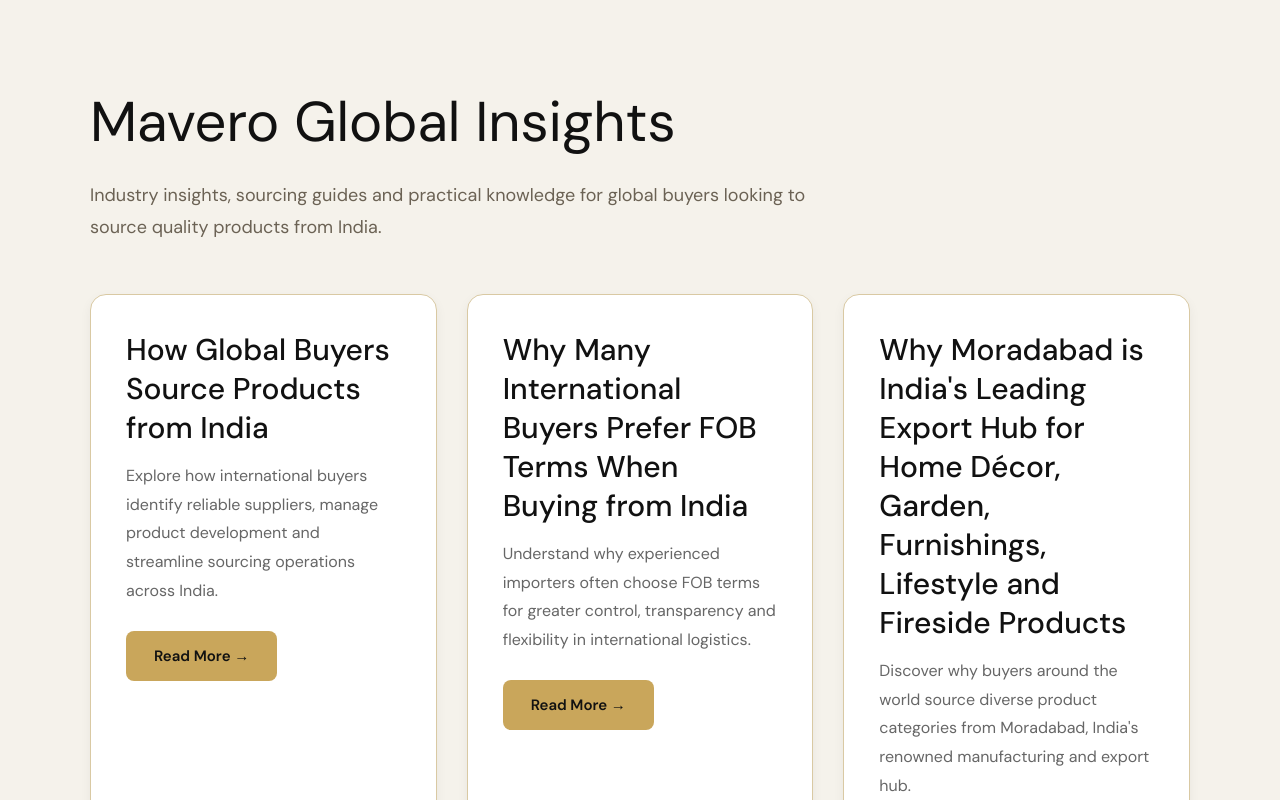
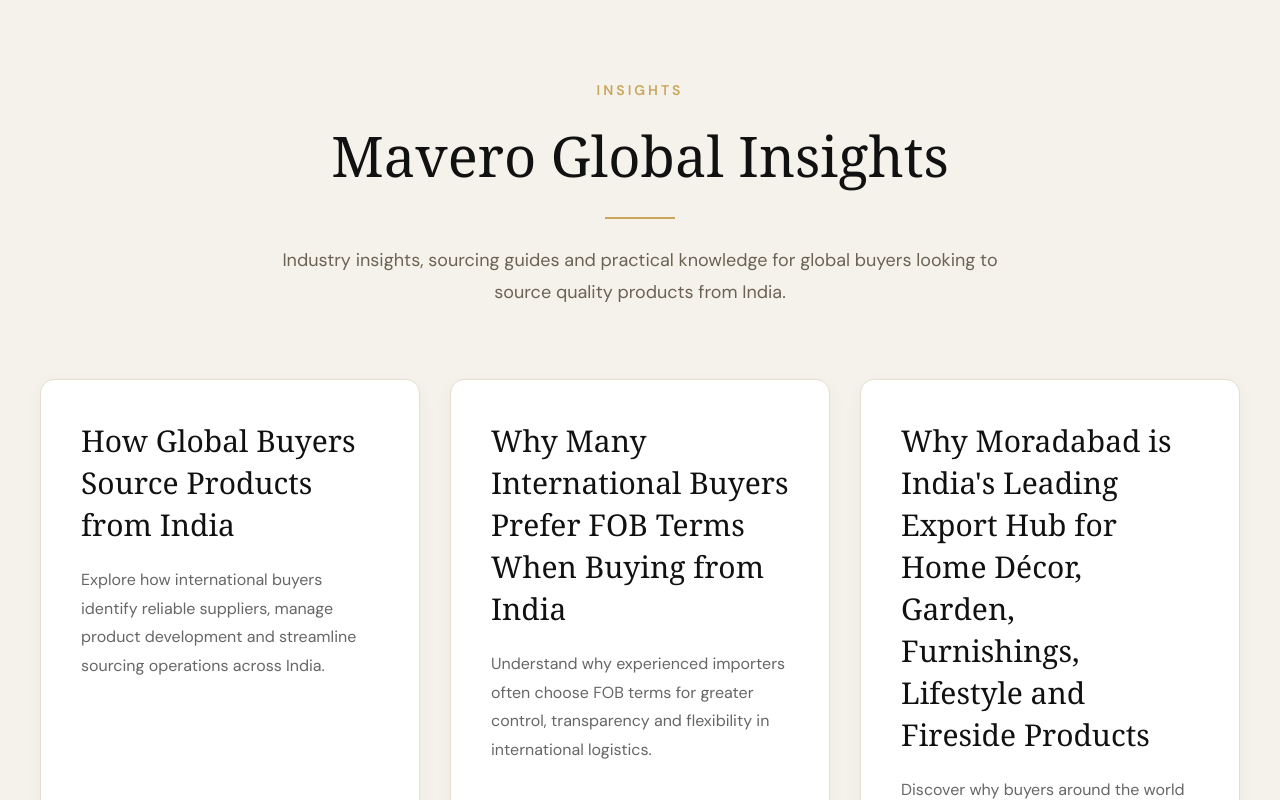
Before and after one commit to viksitparihar786/mavero-global, a Next.js app: page /insights in a window 1280 px wide. Shown: the top 800 px of the page. Built offline with nearby package versions, Linux system fonts and the light colour scheme.

Commit message:
Update Mavero Insights design

```diff
--- a/app/insights/page.tsx
+++ b/app/insights/page.tsx
@@ -1,128 +1,311 @@
 export default function InsightsPage() {
+
   const blogs = [
+
     {
+
       title: "How Global Buyers Source Products from India",
+
       description:
+
         "Explore how international buyers identify reliable suppliers, manage product development and streamline sourcing operations across India.",
+
     },
+
     {
+
       title:
+
         "Why Many International Buyers Prefer FOB Terms When Buying from India",
+
       description:
+
         "Understand why experienced importers often choose FOB terms for greater control, transparency and flexibility in international logistics.",
+
     },
+
     {
+
       title:
+
         "Why Moradabad is India's Leading Export Hub for Home Décor, Garden, Furnishings, Lifestyle and Fireside Products",
+
       description:
+
         "Discover why buyers around the world source diverse product categories from Moradabad, India's renowned manufacturing and export hub.",
+
     },
+
     {
+
       title:
+
         "Why Many International Buyers Choose Sourcing Partners in India Instead of Working Directly with Factories",
+
       description:
+
         "Learn how sourcing partners simplify supplier management, improve coordination and provide access to a broader network of trusted manufacturers.",
+
     },
+
     {
+
       title:
+
         "How Mavero Global Helps Overseas Buyers Source from India",
+
       description:
+
         "Understand how Mavero Global supports international buyers through supplier identification, product development, quality control and export coordination.",
+
     },
+
   ];
 
+
+
   return (
+
     <main
+
       style={{
+
         background: "#f5f2eb",
+
         minHeight: "100vh",
+
         padding: "80px 20px",
+
       }}
+
     >
-      <div style={{ maxWidth: "1100px", margin: "0 auto" }}>
+
+      <div style={{ maxWidth: "1200px", margin: "0 auto" }}>
+
+        {/* Header Section */}
+
+        <div style={{ textAlign: "center", marginBottom: "70px" }}>
+
+          <p
+
+            style={{
+
+              color: "#c9a65b",
+
+              letterSpacing: "3px",
+
+              fontSize: "14px",
+
+              marginBottom: "12px",
+
+              fontWeight: "600",
+
+            }}
+
+          >
+
+            INSIGHTS
+
+          </p>
+
+
+
           <h1
+
             style={{
+
               fontSize: "56px",
-            marginBottom: "15px",
+
+              marginBottom: "20px",
+
               color: "#111111",
-            fontWeight: "400",
+
+              fontWeight: "500",
+
+              fontFamily: "Georgia, serif",
+
             }}
+
           >
+
             Mavero Global Insights
+
           </h1>
 
+
+
+          <div
+
+            style={{
+
+              width: "70px",
+
+              height: "2px",
+
+              background: "#c9a65b",
+
+              margin: "0 auto 25px",
+
+            }}
+
+          />
+
+
+
           <p
+
             style={{
-            marginBottom: "50px",
+
               color: "#6b6254",
+
               fontSize: "18px",
+
               lineHeight: "1.8",
+
               maxWidth: "750px",
+
+              margin: "0 auto",
+
             }}
+
           >
-          Industry insights, sourcing guides and practical knowledge for
-          global buyers looking to source quality products from India.
+
+            Industry insights, sourcing guides and practical knowledge
+
+            for global buyers looking to source quality products from India.
+
           </p>
 
+        </div>
+
+
+
+        {/* Blog Cards */}
+
         <div
+
           style={{
+
             display: "grid",
-            gridTemplateColumns: "repeat(auto-fit, minmax(320px, 1fr))",
+
+            gridTemplateColumns: "repeat(auto-fit, minmax(340px, 1fr))",
+
             gap: "30px",
+
           }}
+
         >
+
           {blogs.map((blog, index) => (
+
             <div
+
               key={index}
+
               style={{
+
                 background: "#ffffff",
-                border: "1px solid #d9c9a3",
-                borderRadius: "16px",
-                padding: "35px",
-                boxShadow: "0 4px 12px rgba(0,0,0,0.05)",
+
+                border: "1px solid #e5ddcf",
+
+                borderRadius: "14px",
+
+                padding: "40px",
+
+                minHeight: "360px",
+
+                display: "flex",
+
+                flexDirection: "column",
+
+                boxShadow: "0 6px 20px rgba(0,0,0,0.04)",
+
               }}
+
             >
+
               <h2
+
                 style={{
-                  marginBottom: "15px",
+
+                  marginBottom: "20px",
+
                   color: "#111111",
+
                   fontSize: "30px",
+
                   fontWeight: "500",
-                  lineHeight: "1.3",
+
+                  lineHeight: "1.4",
+
+                  fontFamily: "Georgia, serif",
+
                 }}
+
               >
+
                 {blog.title}
+
               </h2>
 
+
+
               <p
+
                 style={{
+
                   color: "#666666",
-                  marginBottom: "25px",
+
+                  marginBottom: "30px",
+
                   lineHeight: "1.8",
+
                   fontSize: "16px",
+
+                  flexGrow: 1,
+
                 }}
+
               >
+
                 {blog.description}
+
               </p>
 
-              <button
+
+
+              <a
+
+                href="#"
+
                 style={{
-                  background: "#c9a65b",
-                  color: "#111111",
-                  border: "none",
-                  padding: "14px 28px",
-                  borderRadius: "8px",
+
+                  color: "#b78d36",
+
+                  textDecoration: "none",
+
                   fontWeight: "600",
+
                   fontSize: "15px",
-                  cursor: "pointer",
+
                 }}
+
               >
+
                 Read More →
-              </button>
+
+              </a>
+
             </div>
+
           ))}
+
         </div>
+
       </div>
+
     </main>
+
   );
+
 }
```
Lines whose indentation alone changed are shown as unchanged.
